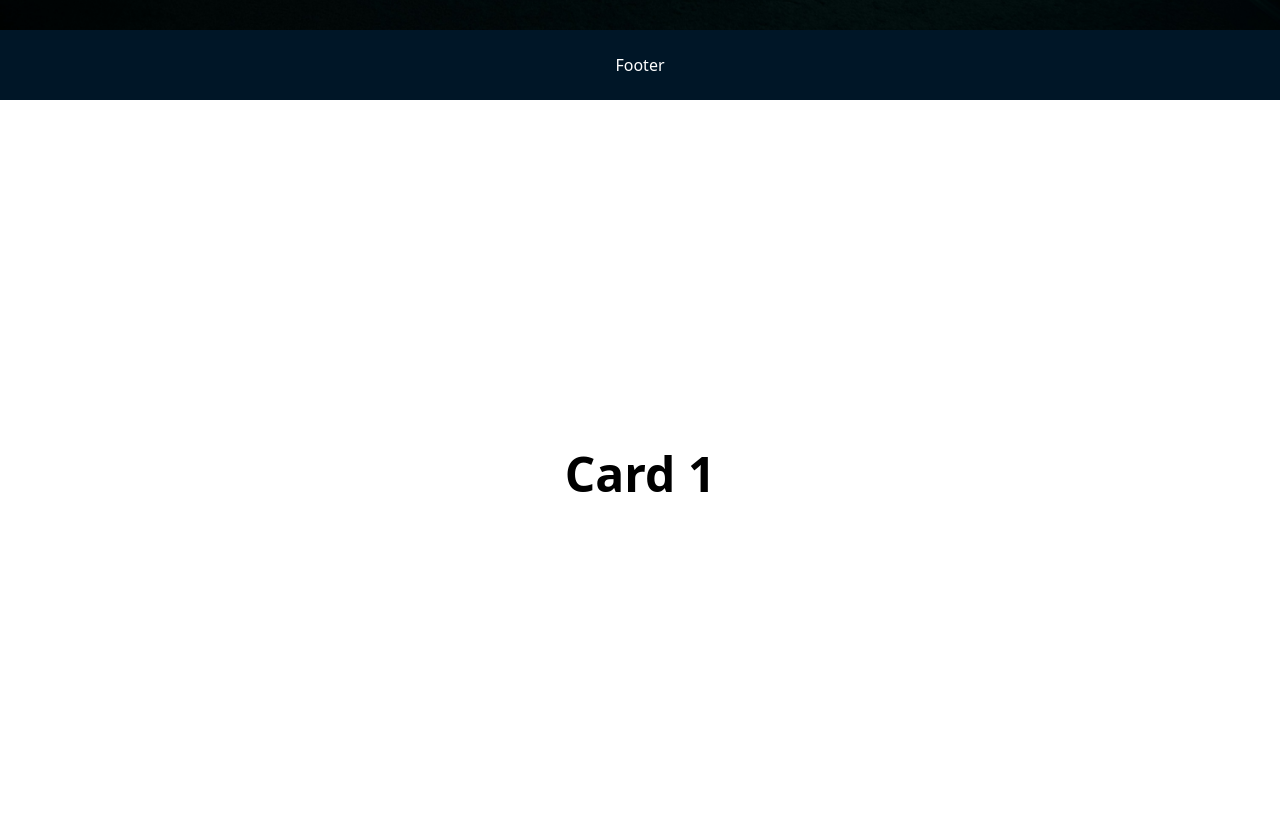
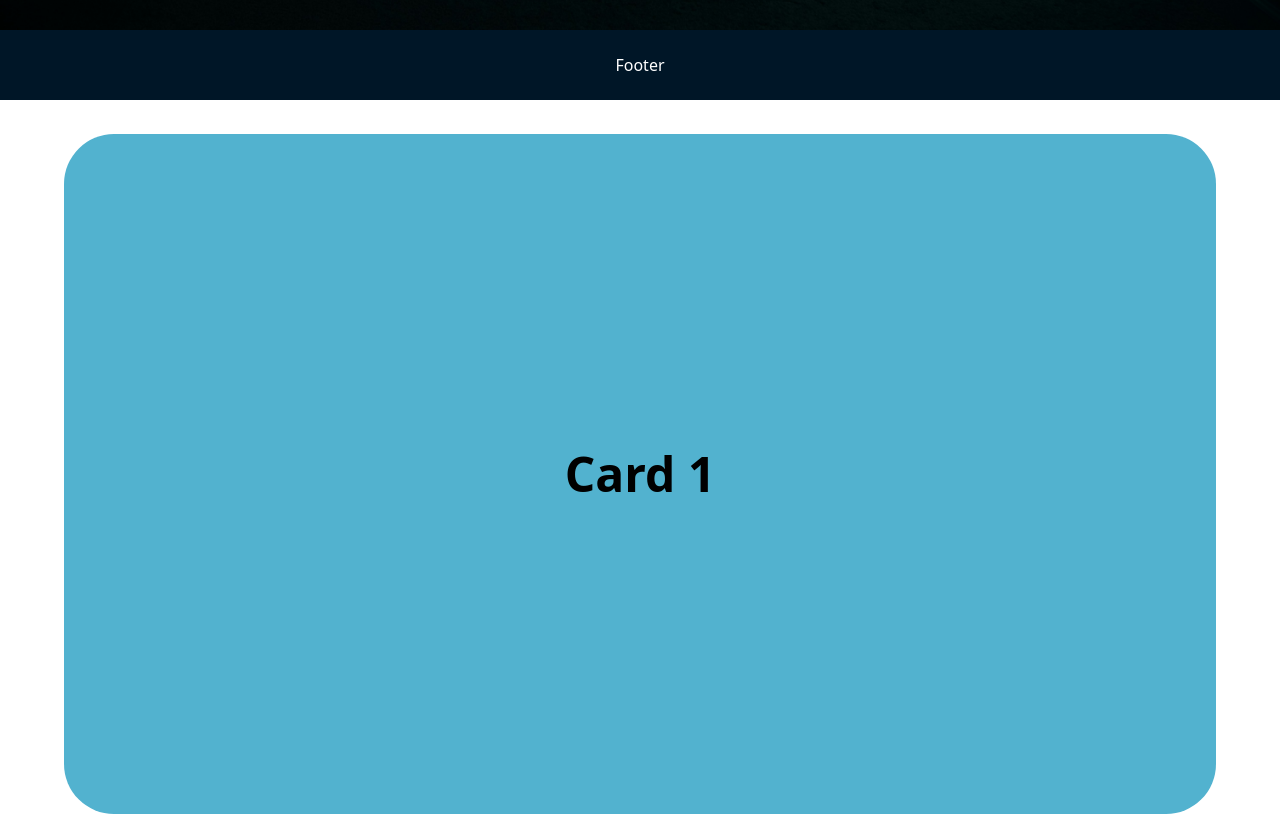
Before and after one commit to khadijafatima409/scrolling-cards, a Next.js app: page / in a window 1280 px wide. Shown: the part 4040-4856 px from the top of the page. Built offline with nearby package versions, Linux system fonts and the light colour scheme.

Commit message:
fix background color

```diff
--- a/src/components/ScrollCardsOnScroll.tsx
+++ b/src/components/ScrollCardsOnScroll.tsx
@@ -8,7 +8,8 @@ const ScrollCardsOnScroll = () => {
         {cardsData.map((card, index) => (
           <li key={index} className="sticky top-0" style={{ paddingTop: `${card.padding}px` }}>
             <div
-              className={`bg-[${card.bgColor}] p-7 h-[85vh] flex justify-center items-center rounded-[50px]`}
+              className=" p-7 h-[85vh] flex justify-center items-center rounded-[50px]"
+              style={{backgroundColor:`${card.bgColor}`}}
             >
               <h2 className="text-5xl font-bold">{card.text}</h2>
             </div>
--- a/src/styles/globals.css
+++ b/src/styles/globals.css
@@ -12,85 +12,3 @@
 body{
   font-family: system-ui, -apple-system, BlinkMacSystemFont, 'Segoe UI', Roboto, Oxygen, Ubuntu, Cantarell, 'Open Sans', 'Helvetica Neue', sans-serif;
 }
-
-/* .container
-{
-  width: 90%;
-  margin: 0 auto;
-
-} */
-
-/* #cards
-{
-  list-style: none;
-  padding-left: 0;
-  display: grid;
-  grid-template-columns: 1fr;
-  grid-template-rows: repeat(4, 87vh);
-  gap: 4vw;
-  padding-bottom: calc(4*1.5em);
-  margin-bottom: 4vw;
-} */
-
-  /* #card1
-  {
-    padding-top:10px ;
-  }
-
-  #card2
-  {
-    padding-top: 40px;
-  }
-
-  #card3
-  {
-    padding-top: 80px;
-  }
-
-  #card4
-  {
-    padding-top: 120px;
-  } */
-
-/* .card
-{
-  position: sticky;
-  top: 0;
-} */
-
-/* #card1 .card-body
-{
-  background-color: #52b2cf;
-}
-
-#card2 .card-body
-{
-  background-color: #7EC4Cf;
-}
-
-#card3 .card-body
-{
-  background-color: #9cadce;
-}
-
-#card4 .card-body
-{
-  background-color: #d4afb9;
-} */
-
-/* .card-body
-{
-  box-sizing: border-box;
-  padding: 30px;
-  border-radius: 50px;
-  box-shadow:0 0 30px 0 rgba(0,0,0,0.3);
-  height: 85vh;
-  display: flex;
-  justify-content: center;
-  align-items: center;
-} */
-h2
-{
-  font-size: 2.5em;
-  font-weight: bold;
-}
```
